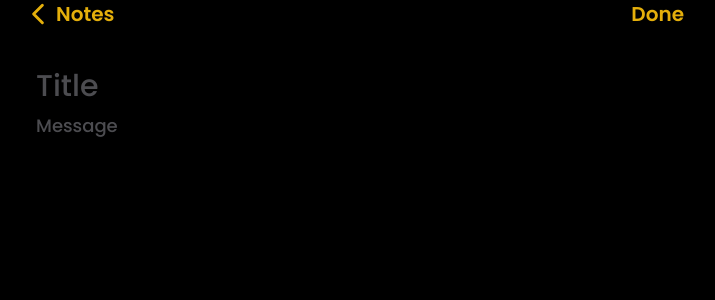
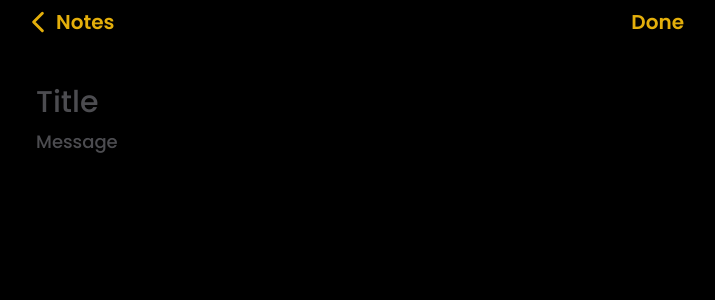
Before and after one commit to Jaco25PL/Notes-App, a React (Vite) app: page /new in a window 1280 px wide. Shown: the top 300 px of the page, without its empty margins (282-997 px from the left). Built offline with nearby package versions, Linux system fonts and the light colour scheme.

Commit message:
Styles in sticky header in notes crate and edit fixed

```diff
--- a/src/components/NoteEdit.tsx
+++ b/src/components/NoteEdit.tsx
@@ -52,8 +52,8 @@ export function NoteEdit () {
     }
 
     return (
-        <div className="dark:bg-dark-bg bg-gray-50 min-h-dvh">
-            <header className="sticky top-0 flex justify-between mx-4 mr-6 py-2 dark:bg-dark-bg dark:bg-opacity-70 dark:backdrop-blur-lg bg-gray-50 bg-opacity-50 backdrop-blur-md ">
+        <div className="dark:bg-dark-bg bg-gray-50 min-h-dvh ">
+            <header className="sticky top-0 flex justify-between px-4 pr-6 py-2 dark:bg-dark-bg dark:bg-opacity-70 dark:backdrop-blur-lg bg-gray-50 bg-opacity-50 backdrop-blur-md ">
                 <button
                 className="flex items-center gap-1"
                 type="submit"
--- a/src/components/NoteEditor.tsx
+++ b/src/components/NoteEditor.tsx
@@ -49,7 +49,7 @@ export function NoteEditor () {
 
     return (
         <div className="dark:bg-dark-bg bg-gray-50 min-h-dvh">
-            <header className="flex justify-between sticky  top-0 mx-4 mr-6 dark:bg-dark-bg dark:bg-opacity-70 dark:backdrop-blur-lg bg-gray-50 bg-opacity-50 backdrop-blur-md   ">
+            <header className="flex justify-between sticky  top-0 px-4 py-2 pr-6 dark:bg-dark-bg dark:bg-opacity-70 dark:backdrop-blur-lg bg-gray-50 bg-opacity-50 backdrop-blur-md   ">
                 <Link to={'/'} className="flex items-center gap-1">
                     <div>
                         <svg xmlns="http://www.w3.org/2000/svg" fill="none" viewBox="0 0 24 24" strokeWidth="2.5" stroke="currentColor" className="dark:text-yellow-btn w-7 h-7">
```
